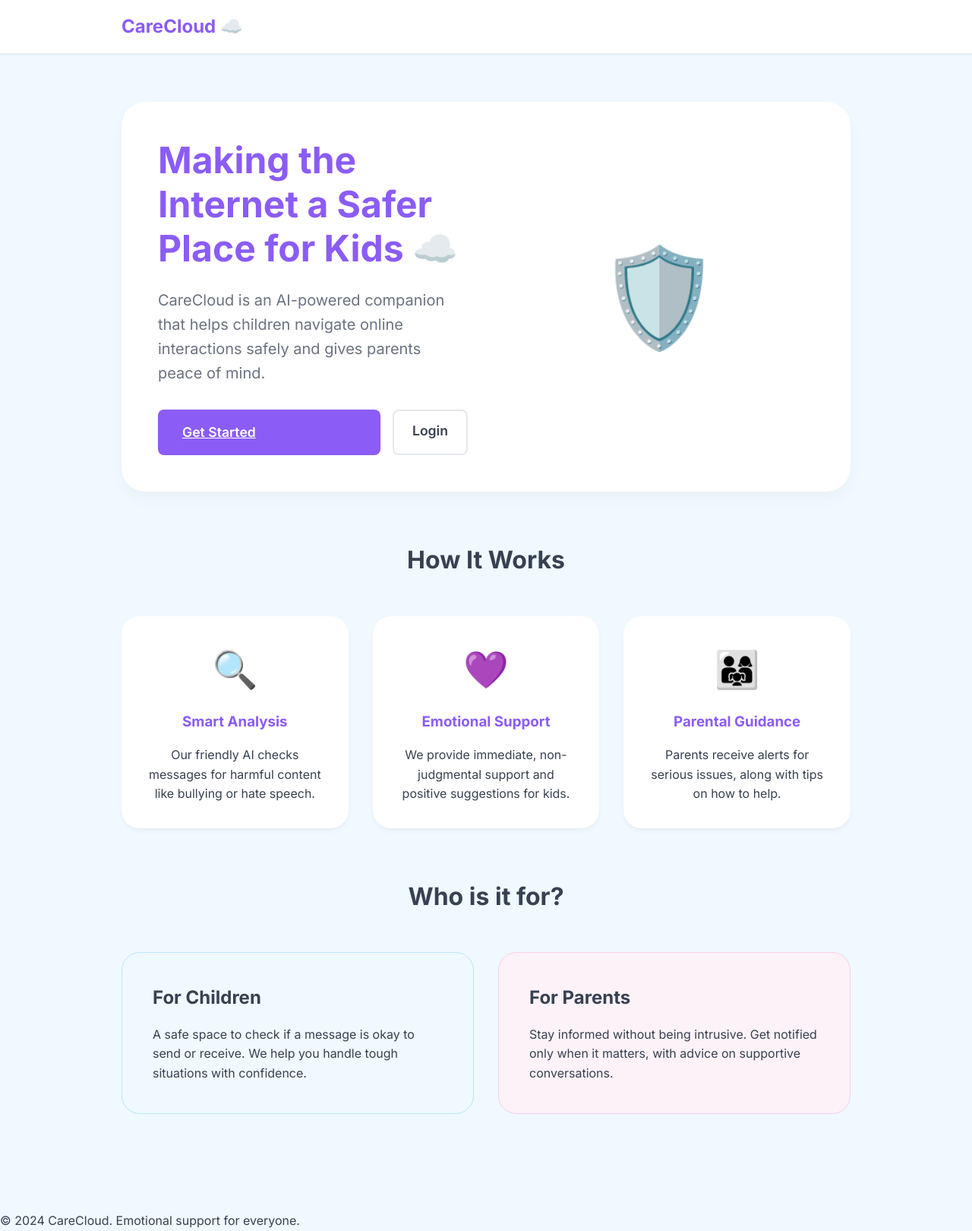
After one commit to Hemanth-2OOT/Care-cloud, a Flask app: template carecloud/templates/index.html in a window 1280 px wide. The commit adds this page. Shown: the whole page at 76% size. Run offline with Flask 3, Linux system fonts and the light colour scheme; the template is opened without the code that fills it, so the values that code supplies are empty.

Commit message:
Add landing page and serve index.html at root
- Created `index.html` landing page with overview and CTAs.
- Updated `app.py` to render `index.html` at `/` for unauthenticated users.
- Updated `style.css` with landing page styles.
- Ensured logged-in users redirect to dashboard.

```diff
--- a/carecloud/app.py
+++ b/carecloud/app.py
@@ -111,7 +111,7 @@ def load_user(user_id):
 def index():
     if current_user.is_authenticated:
         return redirect(url_for('dashboard'))
-    return redirect(url_for('login'))
+    return render_template('index.html')
 
 @app.route('/signup', methods=['GET', 'POST'])
 def signup():
--- a/carecloud/static/style.css
+++ b/carecloud/static/style.css
@@ -425,6 +425,156 @@ body {
     color: var(--text-secondary);
 }
 
+/* Landing Page Styles */
+.landing-container {
+    padding: 2rem 0;
+}
+
+.hero-section {
+    display: flex;
+    align-items: center;
+    justify-content: space-between;
+    gap: 3rem;
+    margin-bottom: 4rem;
+    background: white;
+    padding: 3rem;
+    border-radius: 2rem;
+    box-shadow: 0 10px 25px -5px rgba(0, 0, 0, 0.05);
+}
+
+.hero-content {
+    flex: 1;
+}
+
+.hero-content h1 {
+    font-size: 3rem;
+    line-height: 1.2;
+    margin-bottom: 1.5rem;
+    color: var(--primary-color);
+}
+
+.hero-content p {
+    font-size: 1.25rem;
+    color: var(--text-secondary);
+    margin-bottom: 2rem;
+}
+
+.hero-image {
+    flex: 1;
+    display: flex;
+    justify-content: center;
+    align-items: center;
+}
+
+.cta-buttons {
+    display: flex;
+    gap: 1rem;
+}
+
+.btn-large {
+    padding: 1rem 2rem;
+    font-size: 1.1rem;
+}
+
+.btn-secondary {
+    background-color: white;
+    color: var(--text-primary);
+    border: 2px solid var(--border-color);
+    padding: 0.75rem 1.5rem;
+    border-radius: 0.5rem;
+    font-weight: 600;
+    text-decoration: none;
+    transition: all 0.2s;
+    cursor: pointer;
+}
+
+.btn-secondary:hover {
+    border-color: var(--primary-color);
+    color: var(--primary-color);
+    background-color: #f5f3ff;
+}
+
+.section-title {
+    text-align: center;
+    font-size: 2rem;
+    margin-bottom: 3rem;
+    color: var(--text-primary);
+}
+
+.features-grid {
+    display: grid;
+    grid-template-columns: repeat(auto-fit, minmax(250px, 1fr));
+    gap: 2rem;
+    margin-bottom: 4rem;
+}
+
+.feature-card {
+    background: white;
+    padding: 2rem;
+    border-radius: 1.5rem;
+    text-align: center;
+    box-shadow: 0 4px 6px -1px rgba(0, 0, 0, 0.05);
+    transition: transform 0.2s;
+}
+
+.feature-card:hover {
+    transform: translateY(-5px);
+}
+
+.feature-icon {
+    font-size: 3rem;
+    margin-bottom: 1rem;
+}
+
+.feature-card h3 {
+    margin-bottom: 1rem;
+    color: var(--primary-color);
+}
+
+.roles-grid {
+    display: grid;
+    grid-template-columns: 1fr 1fr;
+    gap: 2rem;
+    margin-bottom: 4rem;
+}
+
+.role-info-card {
+    background: #f0f9ff;
+    padding: 2.5rem;
+    border-radius: 1.5rem;
+    border: 1px solid #bae6fd;
+}
+
+.role-info-card:last-child {
+    background: #fdf2f8;
+    border-color: #fbcfe8;
+}
+
+.role-info-card h3 {
+    margin-bottom: 1rem;
+    font-size: 1.5rem;
+}
+
+@media (max-width: 768px) {
+    .hero-section {
+        flex-direction: column-reverse;
+        text-align: center;
+        padding: 2rem;
+    }
+
+    .hero-content h1 {
+        font-size: 2.5rem;
+    }
+
+    .cta-buttons {
+        justify-content: center;
+    }
+
+    .roles-grid {
+        grid-template-columns: 1fr;
+    }
+}
+
 /* Positive Suggestions Card */
 .positive-suggestions-card {
     background-color: #fdf2f8; /* Very light pink/purple friendly background */
--- /dev/null
+++ b/carecloud/templates/index.html
@@ -0,0 +1,56 @@
+{% extends "base.html" %}
+
+{% block title %}Welcome to CareCloud{% endblock %}
+
+{% block content %}
+<div class="landing-container">
+    <section class="hero-section">
+        <div class="hero-content">
+            <h1>Making the Internet a Safer Place for Kids ☁️</h1>
+            <p>CareCloud is an AI-powered companion that helps children navigate online interactions safely and gives parents peace of mind.</p>
+            <div class="cta-buttons">
+                <a href="{{ url_for('signup') }}" class="btn-primary btn-large">Get Started</a>
+                <a href="{{ url_for('login') }}" class="btn-secondary btn-large">Login</a>
+            </div>
+        </div>
+        <div class="hero-image">
+            <span style="font-size: 8rem;">🛡️</span>
+        </div>
+    </section>
+
+    <section class="features-section">
+        <h2 class="section-title">How It Works</h2>
+        <div class="features-grid">
+            <div class="feature-card">
+                <div class="feature-icon">🔍</div>
+                <h3>Smart Analysis</h3>
+                <p>Our friendly AI checks messages for harmful content like bullying or hate speech.</p>
+            </div>
+            <div class="feature-card">
+                <div class="feature-icon">💜</div>
+                <h3>Emotional Support</h3>
+                <p>We provide immediate, non-judgmental support and positive suggestions for kids.</p>
+            </div>
+            <div class="feature-card">
+                <div class="feature-icon">👨‍👩‍👧</div>
+                <h3>Parental Guidance</h3>
+                <p>Parents receive alerts for serious issues, along with tips on how to help.</p>
+            </div>
+        </div>
+    </section>
+
+    <section class="roles-section">
+        <h2 class="section-title">Who is it for?</h2>
+        <div class="roles-grid">
+            <div class="role-info-card">
+                <h3>For Children</h3>
+                <p>A safe space to check if a message is okay to send or receive. We help you handle tough situations with confidence.</p>
+            </div>
+            <div class="role-info-card">
+                <h3>For Parents</h3>
+                <p>Stay informed without being intrusive. Get notified only when it matters, with advice on supportive conversations.</p>
+            </div>
+        </div>
+    </section>
+</div>
+{% endblock %}
```
Also changed, not shown: 1 other file.
